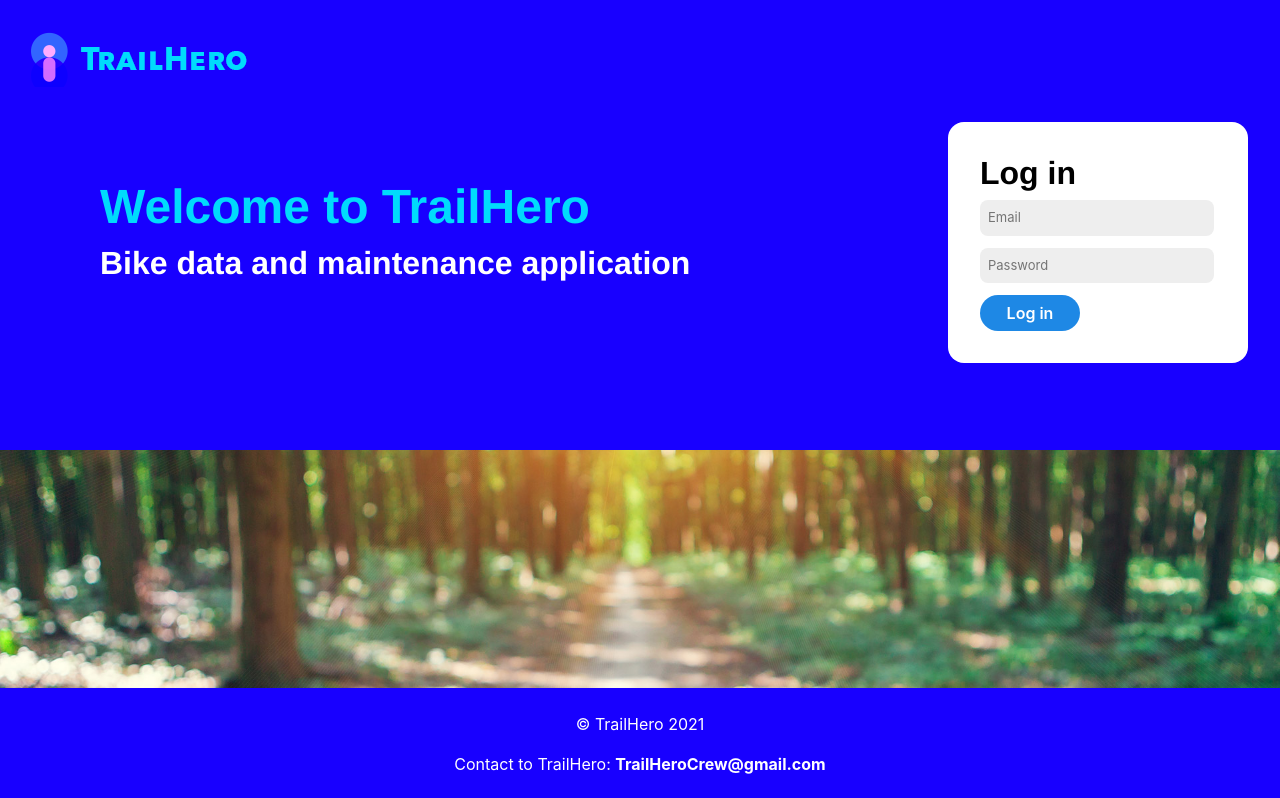
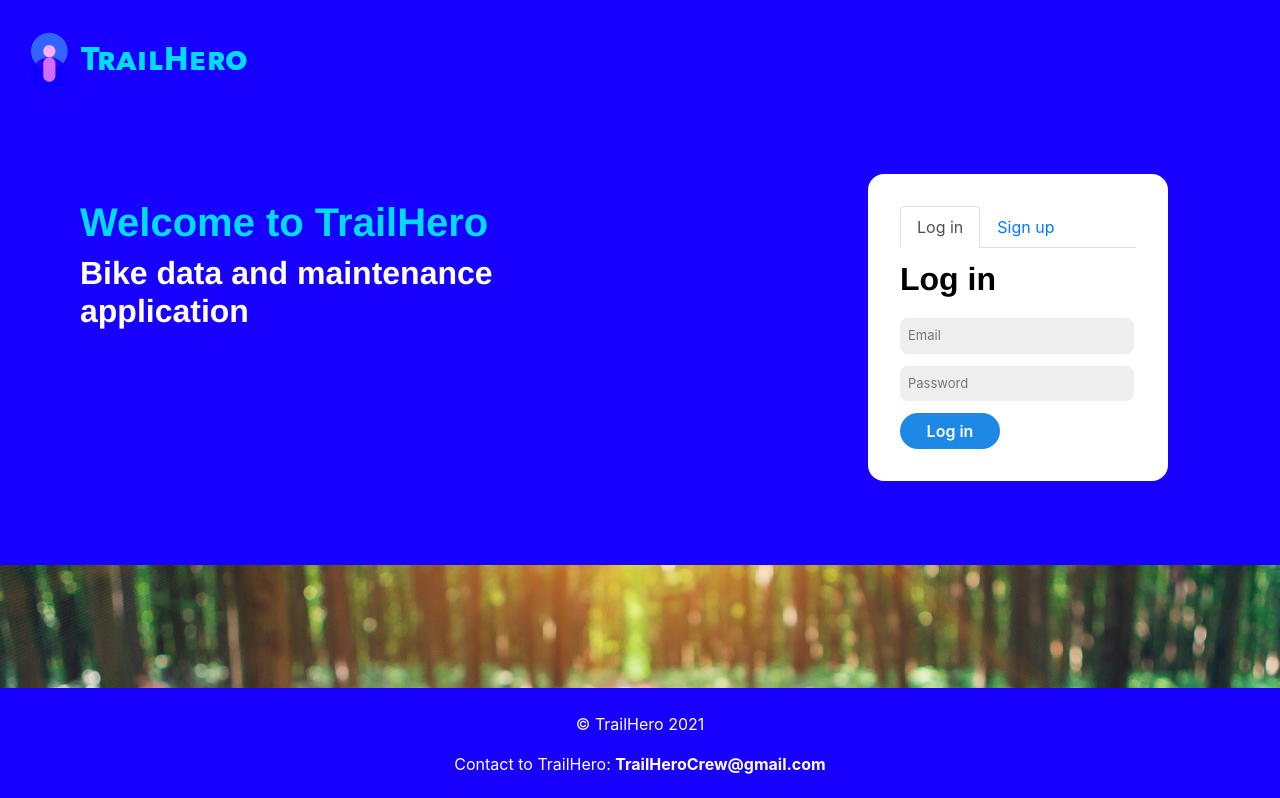
Before and after one commit to titkonen/Trailhero-web0.6, a React (Create React App) app: page /login in a window 1280 px wide. Shown: the top 798 px of the page. Built offline with nearby package versions, Linux system fonts and the light colour scheme; no server answers.

Commit message:
login and signup merged together

```diff
--- a/src/App.css
+++ b/src/App.css
@@ -6,14 +6,14 @@ body {
   margin: 24px;
 }
 
-.container {
-  /* background: #333; */
+/* .container {
+  background: #333;
   width: 40vw;
   margin: 10em auto;
   border-radius: 8px;
   padding: 20px 10px;
   color: #EBDEF0;
-}
+} */
 
 .header {
   margin-top: -30px;
@@ -72,9 +72,6 @@ body {
   margin-top: 5px;
 }
 
-.hero-img {
-  max-width: 100%;
-}
 
 li {
   float: left;
@@ -101,14 +98,7 @@ a:hover {
   /* float: right; */
 }
 
-.heading-welcome {
-  text-align: left;
-  font-size: 48px;
-  font-family: avenir, helvetica, arial;
-  font-weight: 900;
-  color: #00DBFC;
-  padding: 56px 0px 0px 0px;
-}
+
 
 .module-title {
   text-align: left;
--- a/src/auth/Auth.css
+++ b/src/auth/Auth.css
@@ -1,16 +1,32 @@
+.jumbotron {
+   background-color: #1800FF!important;
+}
+.container {
+   background-color: transparent!important;
+ }
+
 .sign-out {
    background-color: lavender;
    margin: auto;
  }
 
+ .heading-welcome {
+   text-align: left;
+   /* font-size: 48px; */
+   font-family: avenir, helvetica, arial;
+   font-weight: 900;
+   color: #00DBFC;
+   padding: 24px 0px 0px 0px;
+ }
+
  .hero-login {
-   height: 360px;
+   /* height: 360px; */
    background-color: #1800FF;
-   padding: 32px 0px 0px 100px;
+   /* padding: 32px 0px 0px 100px; */
 
  }
 
-.login-container {
+.login-form {
    background-color: #fff;
    width: 300px;
    border-radius: 16px;
@@ -38,7 +54,7 @@
 
 .login-subheading {
    color: #fff;
-   padding-bottom: 32px;
+   /* padding-bottom: 32px; */
    font-family: avenir, helvetica, arial;
    font-weight: 900;
 }
@@ -47,6 +63,7 @@
    color: #000;
    font-family: avenir, helvetica, arial;
    font-weight: 900;
+   padding: 12px 0px;
 }
 
 .feature-icons {
@@ -62,6 +79,11 @@
 .feature-icon {
    width: 45%;
 }
+
+.hero-img {
+   max-width: 100%;
+   margin: -32px 0px 0px 0px;
+ }
 
 .button-custom {
    background: #1E88E5;
--- a/src/auth/Login.js
+++ b/src/auth/Login.js
@@ -1,4 +1,4 @@
-import React, { useCallback, useContext } from "react";
+import React, { useState, useCallback, useContext } from "react";
 import WelcomeView from "../Views/WelcomeView";
 import { withRouter, Redirect } from "react-router";
 // import app from "./base.js";
@@ -6,11 +6,12 @@ import { AuthContext } from "./Auth.js";
 import './Auth.css';
 import '../App.css';
 import firebase from '../firebase';
-import { Button } from 'react-bootstrap';
+import { Jumbotron, Container, Row, Col, Button, Tabs, Tab } from 'react-bootstrap';
 
 const Login = ({ history }) => {
-   const handleLogin = useCallback(
-      async event => {
+   const [key, setKey] = useState('home');
+
+   const handleLogin = useCallback(async event => {
       event.preventDefault();
       const { email, password } = event.target.elements;
       try {
@@ -21,9 +22,20 @@ const Login = ({ history }) => {
       }  catch (error) {
          alert (error);
       }
-   },
-      [history]
-   );
+   }, [history]);
+
+   const handleSignUp = useCallback(async event => {
+      event.preventDefault();
+      const { email, password } = event.target.elements;
+      try {
+         await firebase
+            .auth()
+            .createUserWithEmailAndPassword(email.value, password.value);
+         history.push("/");
+      }  catch (error) {
+         alert (error);
+      }
+   }, [history]);
 
    const { currentUser } = useContext(AuthContext);
 
@@ -33,20 +45,46 @@ const Login = ({ history }) => {
 
    return (
       <div>
-         <div className="hero-login">
-            <div className="login-container">
+         <Jumbotron fluid>
+            <Container>
+               <Row>
+                  <Col>
+                     <h1 className="heading-welcome">Welcome to TrailHero</h1>
+                     <h2 className="login-subheading">
+                        Bike data and maintenance application
+                     </h2>
+                  </Col>
+                  <Col>
+                     <div className="login-form">
+                        <Tabs
+                           id="controlled-tab-example"
+                           activeKey={key}
+                           onSelect={(k) => setKey(k)}
+                        >
+                           <Tab eventKey="home" title="Log in">
                               <form onSubmit={handleLogin}>
                                  <h2 className="login-form-title">Log in</h2>
                                  <input className="input-login" name="email" type="email" placeholder="Email" />
                                  <input className="input-login" name="password" type="password" placeholder="Password" />
                                  <Button className="button-custom" type="submit" variant="primary">Log in</Button>
                               </form>
+                           </Tab>
+                           <Tab eventKey="profile" title="Sign up">
+                              <form onSubmit={handleSignUp}>
+                                 <h2 className="login-form-title">Sign up</h2>
+                                 <input className="input-login" name="email" type="email" placeholder="Email" />
+                                 <input className="input-login" name="password" type="password" placeholder="Password" />
+                                 <Button className="button-custom" type="submit" variant="primary">Sign up</Button>
+                              </form>
+                           </Tab>
+                        </Tabs>
                      </div>
-            <div>
-               <h1 className="heading-welcome">Welcome to TrailHero</h1>
-               <h2 className="login-subheading">Bike data and maintenance application</h2>
-            </div>
-         </div>
+                  </Col>
+               </Row>
+
+            </Container>
+         </Jumbotron>
+
          <WelcomeView />
       </div>
    );
```
Lines whose indentation alone changed are shown as unchanged.
